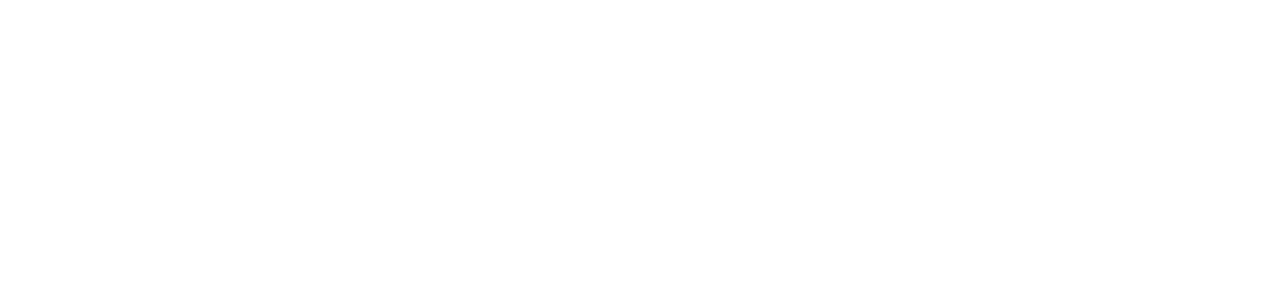
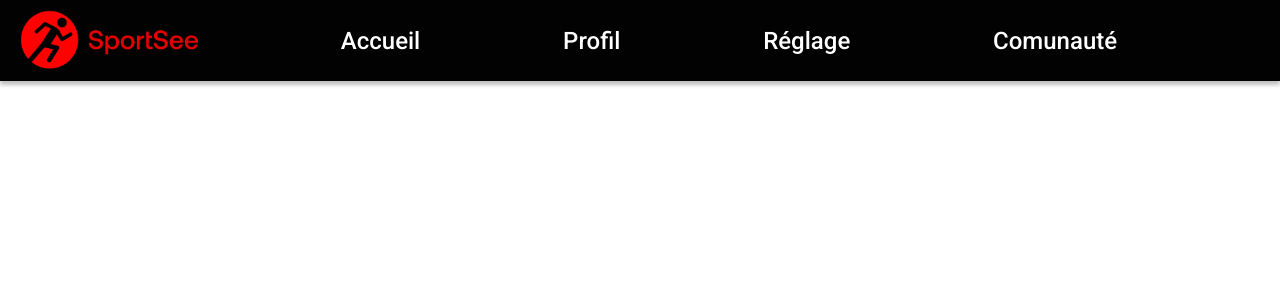
Before and after one commit to Karlito14/projet12SportSee, a React (Vite) app: page / in a window 1280 px wide. Shown: the top 300 px of the page. Built offline with nearby package versions, Linux system fonts and the light colour scheme.

Commit message:
realisation navBar Horizontal

```diff
--- a/src/App.jsx
+++ b/src/App.jsx
@@ -1 +1,9 @@
-export function App() {}
+import { NavHorizontal } from './components/NavHorizontal/NavHorizontal';
+
+export function App() {
+  return (
+    <header>
+      <NavHorizontal />
+    </header>
+  );
+}
--- /dev/null
+++ b/src/components/NavHorizontal/NavHorizontal.jsx
@@ -0,0 +1,30 @@
+import style from './style.module.scss';
+import logo from '../../assets/logo.png';
+
+export const NavHorizontal = () => {
+  return (
+    <div className={style.nav_horizontal}>
+      <img
+        src={logo}
+        alt="SportSee"
+        className={style.nav_horizontal__picture}
+      />
+      <nav className={style.nav_horizontal__nav}>
+        <ul className={style.nav_horizontal__nav__list}>
+          <li>
+            <a href="#">Accueil</a>
+          </li>
+          <li>
+            <a href="#">Profil</a>
+          </li>
+          <li>
+            <a href="#">Réglage</a>
+          </li>
+          <li>
+            <a href="#">Comunauté</a>
+          </li>
+        </ul>
+      </nav>
+    </div>
+  );
+};
--- /dev/null
+++ b/src/components/NavHorizontal/style.module.scss
@@ -0,0 +1,30 @@
+@use '../../variables';
+
+.nav_horizontal {
+  background-color: variables.$background-black;
+  display: flex;
+  align-items: center;
+  padding: 1rem 2rem;
+  box-shadow: 0px 4px 4px rgba($color: #000, $alpha: 0.25);
+
+  &__picture {
+    width: 178px;
+    object-fit: contain;
+  }
+
+  &__nav {
+    flex: auto;
+
+    &__list {
+      display: flex;
+      justify-content: space-evenly;
+      align-items: center;
+
+      a {
+        color: white;
+        font-weight: 500;
+        font-size: 2.4rem;
+      }
+    }
+  }
+}
--- a/src/global.scss
+++ b/src/global.scss
@@ -12,7 +12,12 @@ html {
 
 body {
   font-family: variables.$font-family;
-    min-height: 100vh;
+  height: 100vh;
+  font-size: 1.6rem;
+}
+
+a {
+  text-decoration: none;
 }
 
 ol,
```
Lines whose indentation alone changed are shown as unchanged.
